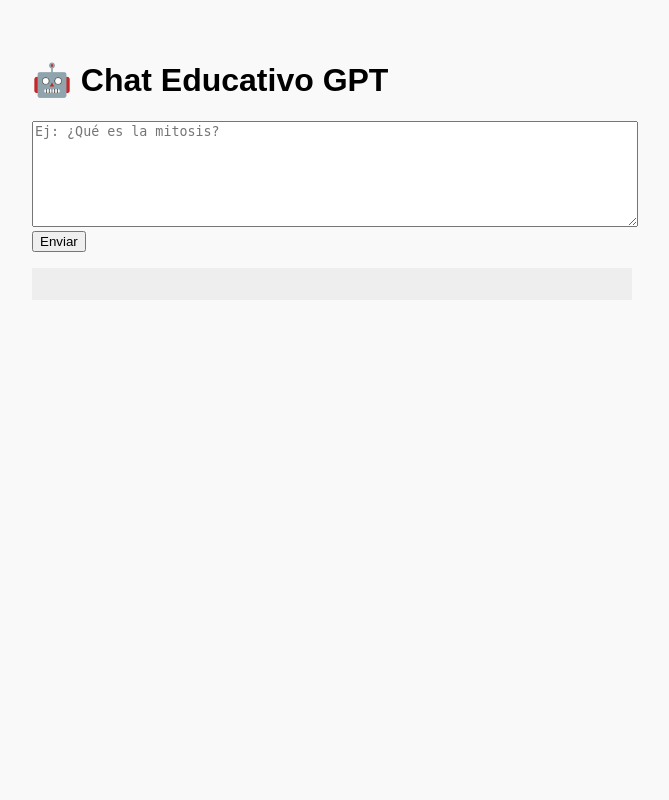
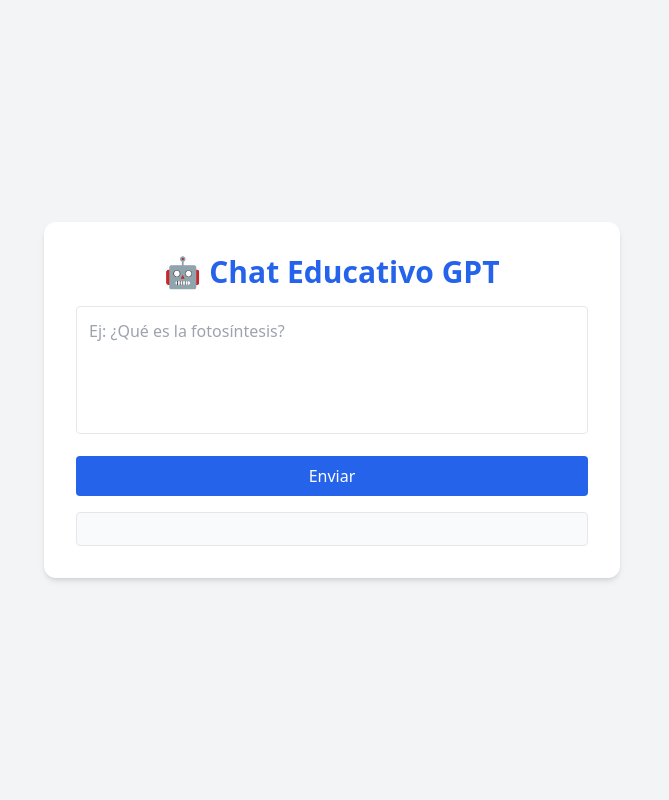
Before and after one commit to LGAQ2410/gpt-educativo-chatbot, a Flask app: page / in a window 1280 px wide. Shown: the whole page, without its empty margins (308-977 px from the left). Run offline with Flask 3, Linux system fonts and the light colour scheme; some libraries are stand-ins or nearby versions.

Commit message:
Update index.html

```diff
--- a/templates/index.html
+++ b/templates/index.html
@@ -3,14 +3,17 @@
 <head>
   <meta charset="UTF-8">
   <title>Chat Educativo GPT 👨‍🏫</title>
-  <link rel="stylesheet" href="/static/style.css">
+  <script src="https://cdn.tailwindcss.com"></script>
 </head>
-<body>
-  <div class="container">
-    <h1>🤖 Chat Educativo GPT</h1>
-    <textarea id="input" placeholder="Ej: ¿Qué es la mitosis?"></textarea><br>
-    <button onclick="send()">Enviar</button>
-    <div id="response"></div>
+<body class="bg-gray-100 text-gray-800 font-sans min-h-screen flex items-center justify-center">
+  <div class="bg-white shadow-md rounded-xl p-8 w-full max-w-xl space-y-4">
+    <h1 class="text-3xl font-bold text-blue-600 text-center">🤖 Chat Educativo GPT</h1>
+
+    <textarea id="input" class="w-full h-32 p-3 border rounded resize-none focus:outline-none focus:ring-2 focus:ring-blue-300" placeholder="Ej: ¿Qué es la fotosíntesis?"></textarea>
+
+    <button onclick="send()" class="w-full bg-blue-600 text-white py-2 px-4 rounded hover:bg-blue-700 transition">Enviar</button>
+
+    <div id="response" class="whitespace-pre-wrap bg-gray-50 border border-gray-200 rounded p-4 text-sm"></div>
   </div>
 
   <script>
```
Lines whose indentation alone changed are shown as unchanged.
